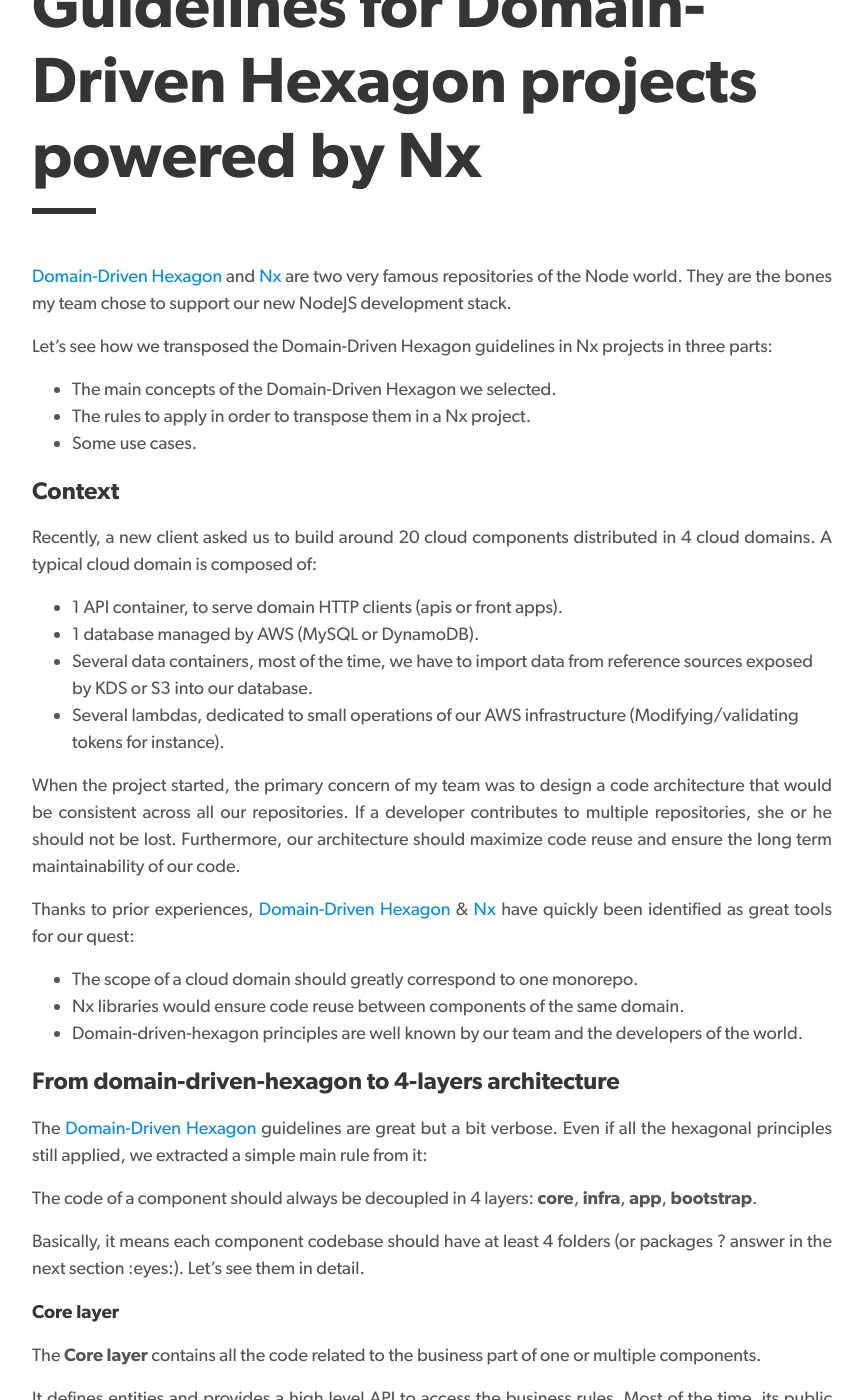
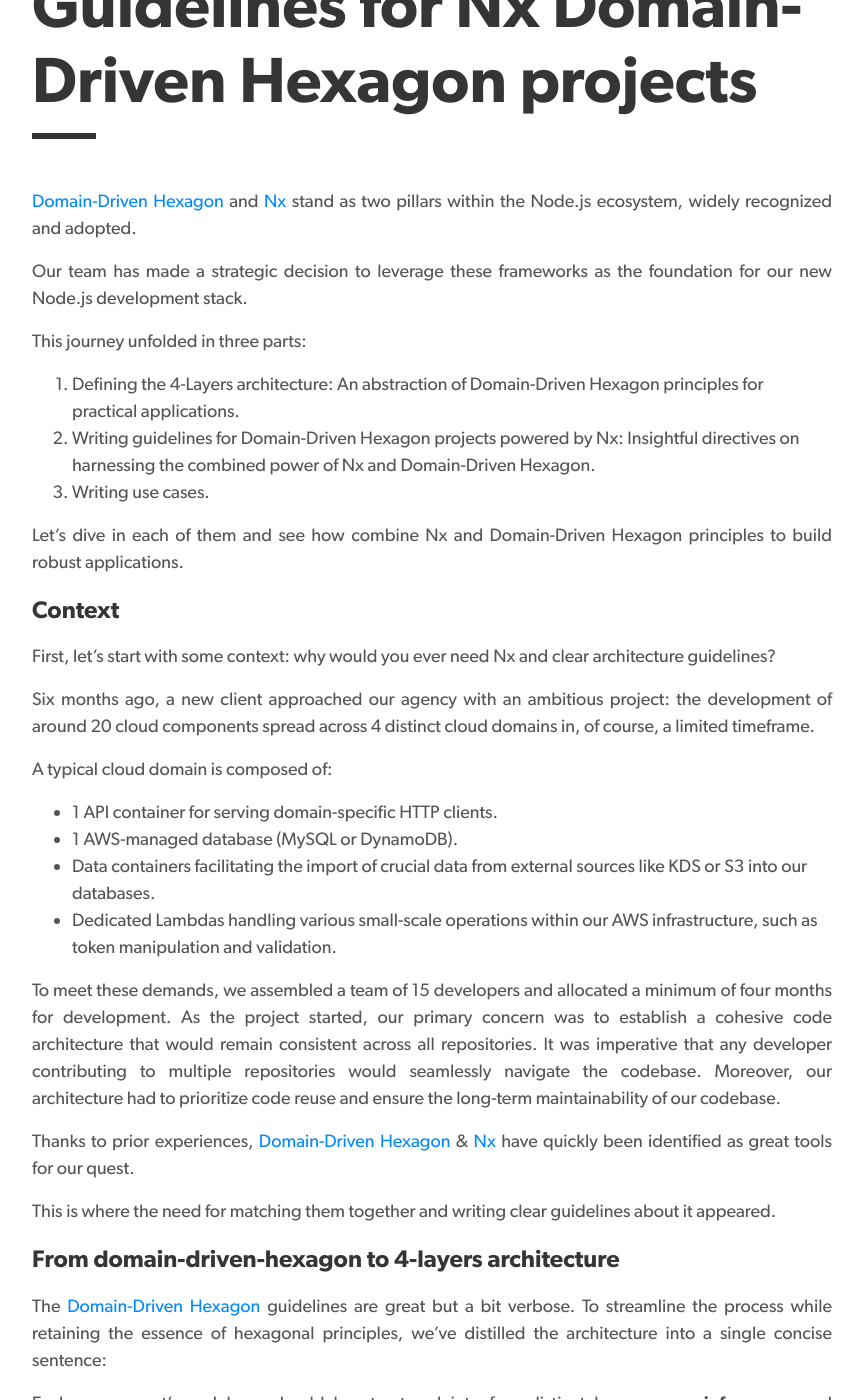
Before and after one commit to gaetanzanella/gaetanzanella.github.io, a Jekyll site: the page built from _posts/2024-02-24-guidelines-for-nx-domain-driven-hexagon-projects.md, in a window 1280 px wide and 1400 px high, scrolled down 207 px. Shown: the whole window, without its empty margins (208-1072 px from the left). Built offline with Jekyll 4.4.1, drawn with Linux system fonts in a browser that asks for light colours; some of the changed text lies outside the part shown.

Commit message:
Improve Nx & Hexa

````diff
--- a/_posts/2024-02-24-guidelines-for-domain-driven-hexagon-projects-powered-by-nx.md
+++ b/_posts/2024-02-24-guidelines-for-nx-domain-driven-hexagon-projects.md
@@ -1,60 +1,66 @@
 ---
 layout: post
-title: "Guidelines for Domain-Driven Hexagon projects powered by Nx"
+title: "Guidelines for Nx Domain-Driven Hexagon projects"
 author:
   name: "Gaétan Zanella"
   link: "https://github.com/gaetanzanella"
 tags: Nx
 ---
 
-[Domain-Driven Hexagon](https://github.com/Sairyss/domain-driven-hexagon?tab=readme-ov-file#domain-driven-hexagon) and [Nx](https://github.com/nrwl/nx) are two very famous repositories of the Node world. They are the bones my team chose to support our new NodeJS development stack.
+[Domain-Driven Hexagon](https://github.com/Sairyss/domain-driven-hexagon?tab=readme-ov-file#domain-driven-hexagon) and [Nx](https://github.com/nrwl/nx) stand as two pillars within the Node.js ecosystem, widely recognized and adopted.
 
-Let's see how we transposed the Domain-Driven Hexagon guidelines in Nx projects in three parts:
+Our team has made a strategic decision to leverage these frameworks as the foundation for our new Node.js development stack.
 
-- The main concepts of the Domain-Driven Hexagon we selected.
-- The rules to apply in order to transpose them in a Nx project.
-- Some use cases.
+This journey unfolded in three parts:
+
+1. Defining the 4-Layers architecture: An abstraction of Domain-Driven Hexagon principles for practical applications.
+2. Writing guidelines for Domain-Driven Hexagon projects powered by Nx: Insightful directives on harnessing the combined power of Nx and Domain-Driven Hexagon.
+3. Writing use cases.
+
+Let's dive in each of them and see how combine Nx and Domain-Driven Hexagon principles to build robust applications.
 
 ## Context
 
-Recently, a new client asked us to build around 20 cloud components distributed in 4 cloud domains.
+First, let's start with some context: why would you ever need Nx and clear architecture guidelines?
+
+Six months ago, a new client approached our agency with an ambitious project: the development of around 20 cloud components spread across 4 distinct cloud domains in, of course, a limited timeframe.
+
 A typical cloud domain is composed of:
 
-- 1 API container, to serve domain HTTP clients (apis or front apps).
-- 1 database managed by AWS (MySQL or DynamoDB).
-- Several data containers, most of the time, we have to import data from reference sources exposed by KDS or S3 into our database.
-- Several lambdas, dedicated to small operations of our AWS infrastructure (Modifying/validating tokens for instance).
+- 1 API container for serving domain-specific HTTP clients.
+- 1 AWS-managed database (MySQL or DynamoDB).
+- Data containers facilitating the import of crucial data from external sources like KDS or S3 into our databases.
+- Dedicated Lambdas handling various small-scale operations within our AWS infrastructure, such as token manipulation and validation.
 
-When the project started, the primary concern of my team was to design a code architecture that would be consistent across all our repositories. If a developer contributes to multiple repositories, she or he should not be lost. Furthermore, our architecture should maximize code reuse and ensure the long term maintainability of our code.
+To meet these demands, we assembled a team of 15 developers and allocated a minimum of four months for development. As the project started, our primary concern was to establish a cohesive code architecture that would remain consistent across all repositories. It was imperative that any developer contributing to multiple repositories would seamlessly navigate the codebase. Moreover, our architecture had to prioritize code reuse and ensure the long-term maintainability of our codebase.
 
-Thanks to prior experiences, [Domain-Driven Hexagon](https://github.com/Sairyss/domain-driven-hexagon?tab=readme-ov-file#domain-driven-hexagon) & [Nx](https://github.com/nrwl/nx) have quickly been identified as great tools for our quest:
+Thanks to prior experiences, [Domain-Driven Hexagon](https://github.com/Sairyss/domain-driven-hexagon?tab=readme-ov-file#domain-driven-hexagon) & [Nx](https://github.com/nrwl/nx) have quickly been identified as great tools for our quest.
 
-- The scope of a cloud domain should greatly correspond to one monorepo.
-- Nx libraries would ensure code reuse between components of the same domain.
-- Domain-driven-hexagon principles are well known by our team and the developers of the world.
+This is where the need for matching them together and writing clear guidelines about it appeared.
 
 ## From domain-driven-hexagon to 4-layers architecture
 
 The [Domain-Driven Hexagon](https://github.com/Sairyss/domain-driven-hexagon) guidelines are great but a bit verbose.
-Even if all the hexagonal principles still applied, we extracted a simple main rule from it:
+To streamline the process while retaining the essence of hexagonal principles, we've distilled the architecture into a single concise sentence:
 
-The code of a component should always be decoupled in 4 layers: **core**, **infra**, **app**, **bootstrap**.
+Each component's codebase should be structured into four distinct layers: **core**, **infra**, **app**, and **bootstrap**.
 
-Basically, it means each component codebase should have at least 4 folders (or packages ? answer in the next section :eyes:).
+Basically, this dictates that every component should contain, at minimum, four folders (or packages - see the last section).
 Let's see them in detail.
 
 ### Core layer
 
-The **Core layer** contains all the code related to the business part of one or multiple components.
+The **Core layer** contains all the code related to the business part of a component.
 
 It defines entities and provides a high level API to access the business rules. Most of the time, its public API is only classes called services and entities.
 
-Its main elements are:
+Its main elements are classic hexagonal concepts:
 
-- Entities, see [entities](https://github.com/Sairyss/domain-driven-hexagon?tab=readme-ov-file#entities).
-- Services, see [domain services](https://github.com/Sairyss/domain-driven-hexagon?tab=readme-ov-file#domain-services).
-- Commands, they act as inputs for the services methods.
-- Ports, see [ports](https://github.com/Sairyss/domain-driven-hexagon?tab=readme-ov-file#ports).
+- Entities, the Enterprise-wide business rules and attributes, see [entities](https://github.com/Sairyss/domain-driven-hexagon?tab=readme-ov-file#entities).
+- Services, classes used to execute domain logic, see [domain services](https://github.com/Sairyss/domain-driven-hexagon?tab=readme-ov-file#domain-services).
+- Ports, interfaces that abstract technology details, see [ports](https://github.com/Sairyss/domain-driven-hexagon?tab=readme-ov-file#ports).
+
+Melted together, they define the purpose of a component.
 
 ### Infra layer
 
@@ -90,25 +96,26 @@ The **Bootstrap layer** contains configurations and the main function of a final
 - **main**, the main function, it launches the app using the api provided by **App**.
 - **configuration**, the schemas and types required by the configuration of the app.
 
-This layer is close to the App layer. It does not explicitly exists in the [hexagonal paper](https://github.com/Sairyss/domain-driven-hexagon?tab=readme-ov-file#domain-driven-hexagon) and it can be simply seen as a part of it.
-Nevertheless adding this concept helps to move to Nx and its libs / apps distinction. It is the purpose of the next section.
+This layer is close to the **App layer**. It does not explicitly exist in the [hexagonal paper](https://github.com/Sairyss/domain-driven-hexagon?tab=readme-ov-file#domain-driven-hexagon) and it can be simply seen as a part of it.
+Nevertheless adding this concept helps to move to Nx and its libs / apps distinction.
+It is the purpose of the next section.
 
 ## Transposing 4-layers architecture to a Nx monorepo
 
 Once we clearly divided our components in 4-layers, the next step was to distribute them in Nx monorepos.
 Remember, the goal is to maximize code reuse and simplify maintenance.
 
-Quickly, we admitted finding a universal and perfect arrangement for our components will not be possible. Actually, the layers transposition in Nx monorepo may vary from one project to the other.
+We quickly realized that achieving a universally perfect arrangement for our components would be impractical. In reality, the transposition of layers within Nx monorepos may vary from one project to another.
 
 Instead, alongside detailed use cases (visible in the next section), we defined rules for each of our Nx monorepos:
 
-- **The `apps` folder should be small.**
+1. **The `apps` folder should be small.**
 
-This is actually part of the mental model [detailed by Nx](https://nx.dev/concepts/more-concepts/applications-and-libraries#mental-model).
+This is actually the mental model [detailed by Nx](https://nx.dev/concepts/more-concepts/applications-and-libraries#mental-model).
 
 In our 4-layers approach, most of the time, the apps folders should only contain the **bootstrap** layer of the final components. Their **core**, **app** and **infra** layers should be in the `libs` folder.
 
-- **The use of independent packages is encouraged.**
+2. **The use of independent packages is encouraged.**
 
 Nx makes creating packages easy. It is a great way to share logic across multiple components and packages.
 
@@ -128,13 +135,13 @@ In our 4-layers approach, **Core** is the center circle, it has no dependency:
 
 For instance, in terms of importation, it means: files in a **App** folder cannot import code from the **Infra** folder.
 
-- **Group business rules in domain packages.**
+4. **Group business rules in domain packages.**
 
 When two components (api or lambda for instance) have logics close from one to the other, their **core** and **infra** layers can be grouped in a common **domain-${name}** package. In this case, they share the same **Core** api (services and entities) and different **App** layers.
 
-- **Respect the strict boundaries between components and domains.**
+5. **Respect the strict boundaries between components and domains.**
 
-Two components can not dependent on each other. It could lead to circular dependencies. For instance:
+Two components can not dependent on each other as it could lead to circular dependencies. For instance:
 
 Files in a **libs/my-app-a** folder cannot import code from the **libs/my-app-b** folder.
 
@@ -152,7 +159,9 @@ Let's consider a simple API **my-sales** which exposes two resources **users** a
 
 A hierarchy could be:
 
-```txt
+{% highlight txt %}
+
+```
 .
 ├── apps/
 │   └── api-my-sales*/
@@ -192,6 +201,8 @@ A hierarchy could be:
             └── project.json
 ```
 
+{% endhighlight %}
+
 In this case, folders are preferred instead of packages to materialize the 4-layers architecture:
 
 - We simply separate the **bootstrap** layer (in **/apps/api-my-sales**) from **core**, **infra** and **app** (in **/libs/api-my-sales**).
@@ -211,7 +222,9 @@ Let's consider a more complex example:
 
 In this case, applications layers can be distributed across multiple packages to be shared, such as:
 
-```txt
+{% highlight txt %}
+
+```
 .
 ├── apps/
 │   ├── *api-customer/
@@ -273,7 +286,7 @@ In this case, applications layers can be distributed across multiple packages to
         └── *my-lib/
             ├── project.json
             └── ...
-
+{% endhighlight %}
 ```
 
 The **bootstrap** layer of each package is in **apps** (**/apps/api-customer**, **/apps/lambda-customer**, **/apps/lambda-order**)
@@ -290,6 +303,8 @@ The **shared** packages provide a way to share logics between layers. There is o
 
 Independent libraries reside in **packages**.
 
-## What's next?
+## Wrap up & What's next?
 
-Hope you liked
+With the hexagonal principles firmly established, the process of transposing them into an Nx project becomes more manageable when adhering to strict guidelines.
+
+The guidelines outlined in this post enabled us to construct and deploy 4 cohesive monorepos, marking one of our greatest successes. Admittedly, adhering strictly to timelines has been a challenge, but isn't that often the nature of projects?
````
Also changed, not shown: other parts of _posts/2024-02-24-guidelines-for-nx-domain-driven-hexagon-projects.md (+1 -1 lines).
